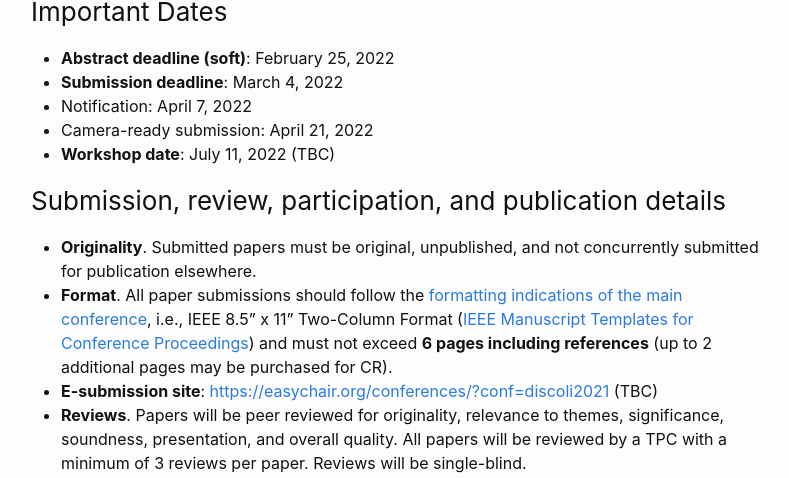
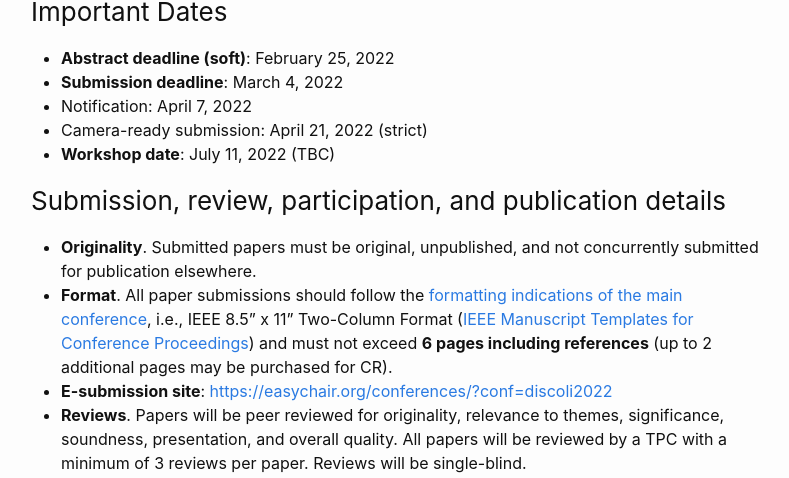
Before and after one commit to discoli-workshop/2023, a Jekyll site: the page built from index.markdown, in a window 1280 px wide and 900 px high, scrolled down 917 px. Shown: the part 140-618 px from the top of the window, without its empty margins (239-1028 px from the left). Built offline with Jekyll 4.4.1, drawn with Linux system fonts in a browser that asks for light colours.

Commit message:
EasyChair website ok + hide TPC for now

```diff
--- a/committees.markdown
+++ b/committees.markdown
@@ -19,6 +18,8 @@ published: false
 - Mirko Viroli (Alma Mater Studiorum - Università di Bologna, Italy)
 - Franco Zambonelli (Università degli Studi di Modena e Reggio Emilia, Italy)
 - Mengchu Zhou (New Jersey Institute of Technology, USA)
+
+<!--
 
 ## Publicity Chairs
 
@@ -57,3 +58,5 @@ published: false
 - Christos Tsigkanos (TU Wien, AT)
 - Martin Wirsing (LMU Munich, DE)
 - Arkady Zasvlasky (CSIRO, AU)
+
+-->
--- a/index.markdown
+++ b/index.markdown
@@ -34,14 +34,14 @@ The topics of interest include (but are not limited to) the following:
 - **Abstract deadline (soft)**: February 25, 2022
 - **Submission deadline**: March 4, 2022
 - Notification: April 7, 2022
-- Camera-ready submission: April 21, 2022
+- Camera-ready submission: April 21, 2022 (strict)
 - **Workshop date**: July 11, 2022 (TBC)
 
 ### Submission, review, participation, and publication details
 
 - **Originality**. Submitted papers must be original, unpublished, and not concurrently submitted for publication elsewhere.
 - **Format**. All paper submissions should follow the [formatting indications of the main conference](https://icdcs2022.icdcs.org/cfp/), i.e.,  IEEE 8.5" x 11" Two-Column Format ([IEEE Manuscript Templates for Conference Proceedings](https://www.ieee.org/conferences/publishing/templates.html)) and must not exceed **6 pages including references** (up to 2 additional pages may be purchased for CR).
-- **E-submission site**: <https://easychair.org/conferences/?conf=discoli2021> (TBC)
+- **E-submission site**: <https://easychair.org/conferences/?conf=discoli2022>
 - **Reviews**. Papers will be peer reviewed for originality, relevance to themes, significance, soundness, presentation, and overall quality. All papers will be reviewed by a TPC with a minimum of 3 reviews per paper. Reviews will be single-blind.
 - **Registration and presentation**. At least one of the authors of every accepted paper must register and present the paper at the workshop.
 - **Publication**. All *accepted and presented* papers will be included in *IEEE Xplore* and indexed by EI, Scopus.
```
Also changed, not shown: other parts of committees.markdown (+0 -1 lines).
